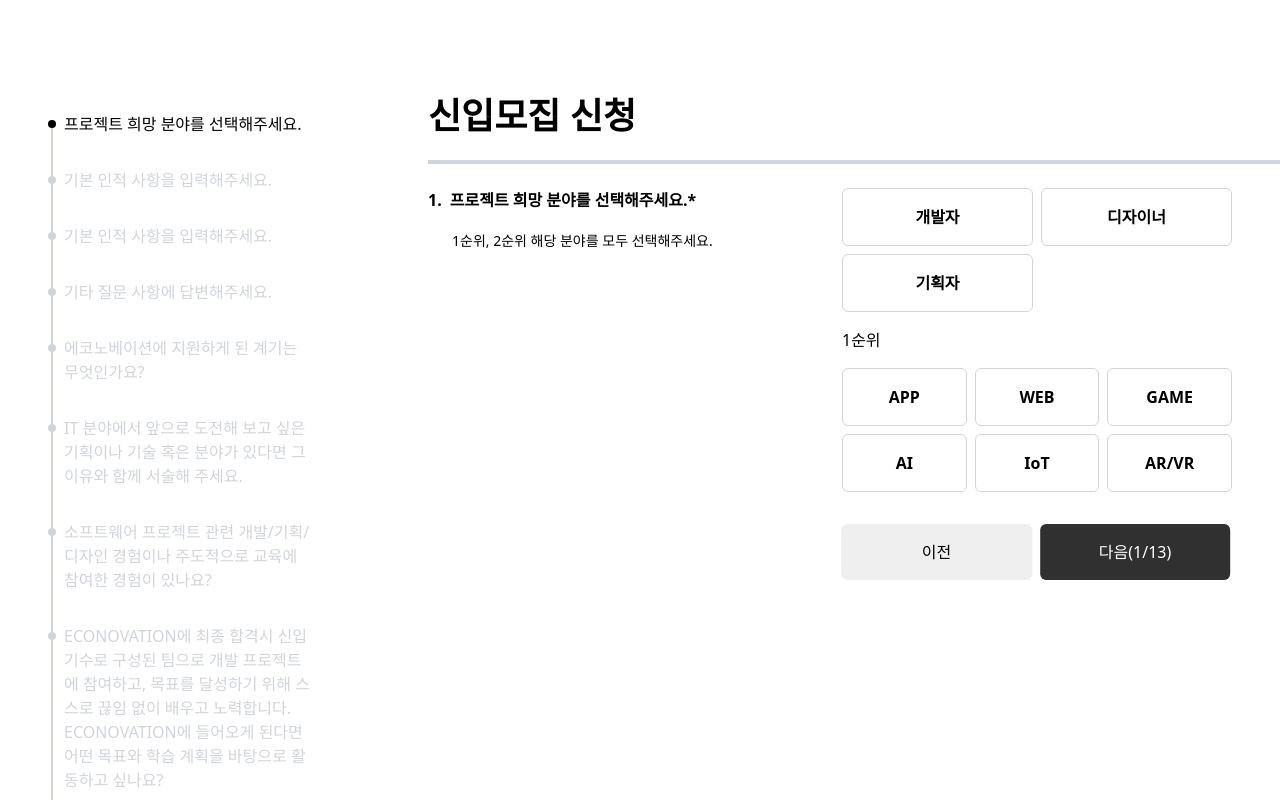
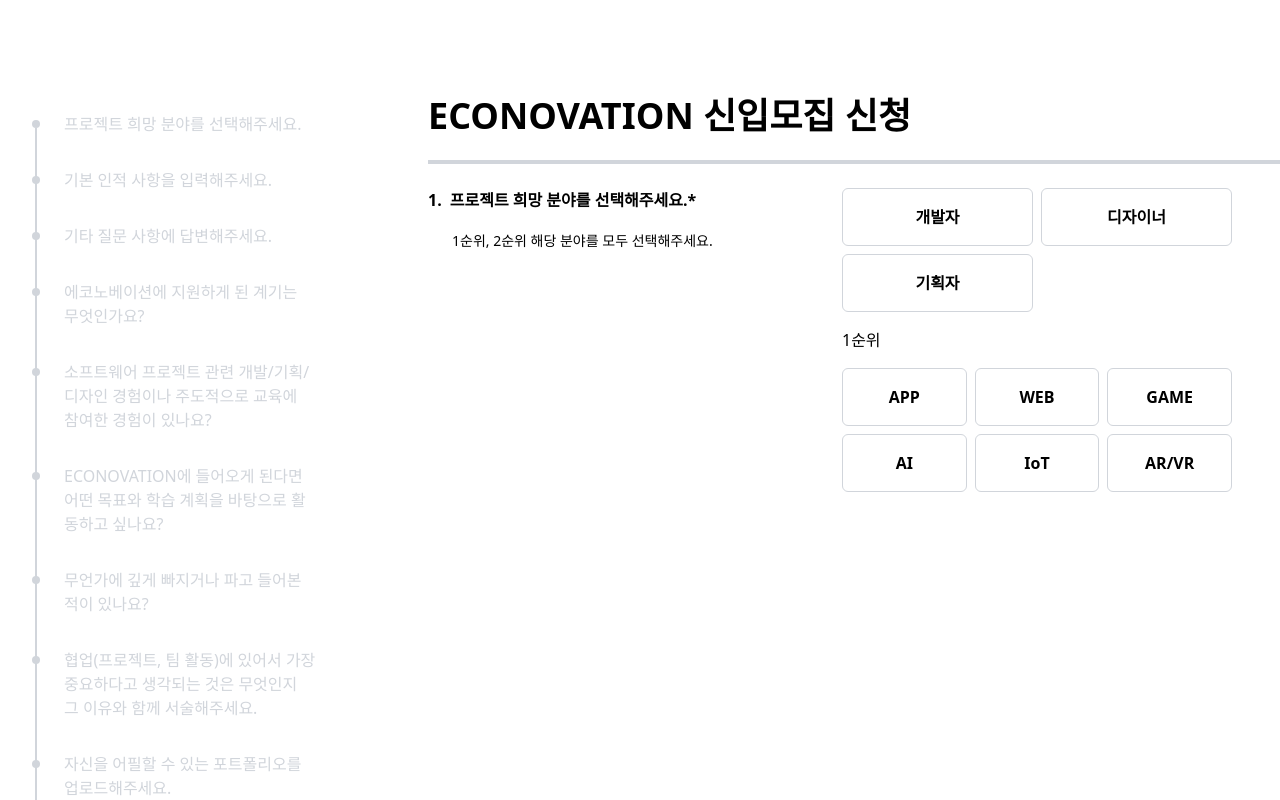
Before and after one commit to JNU-econovation/econo-recruit, a Next.js app in the folder frontend/: page /application/26 in a window 1280 px wide. Shown: the top 800 px of the page. Built offline with nearby package versions, Linux system fonts and the light colour scheme.

Commit message:
feat: add application design

```diff
--- a/frontend/app/application/[generation]/page.tsx
+++ b/frontend/app/application/[generation]/page.tsx
@@ -16,10 +16,7 @@
 
   return (
     <section className="flex gap-24 mt-24 min-w-[1280px]">
-      <ApplicationNavbar
-        className="flex-1"
-        applicationQuestions={applicationQuestions}
-      />
+      <ApplicationNavbar className="flex-1" generation={generation} />
       <ApplicationQuestion
         className="flex-[3_0_0]"
         applicationQuestions={applicationQuestions}
--- a/frontend/components/application/ApplicationLayout.component.tsx
+++ b/frontend/components/application/ApplicationLayout.component.tsx
@@ -2,6 +2,7 @@
 
 import { ApplicationQuestion } from "@/constants/application/type";
 import dynamic from "next/dynamic";
+import ApplicationTimelineLayout from "./ApplicationLayout/Timeline.component";
 
 const ApplicationHorizontalLayout = dynamic(
   () => import("./ApplicationLayout/Horizontal.componet"),
@@ -44,6 +45,7 @@
         applicationQuestion={applicationQuestion}
       />
     ),
+    timeline: <ApplicationTimelineLayout />,
   };
 
   return jsxNode[layout];
--- a/frontend/components/application/ApplicationLayout/Timeline.component.tsx
+++ b/frontend/components/application/ApplicationLayout/Timeline.component.tsx
@@ -1,5 +1,31 @@
+"use client";
+
+import { ApplicationTimeline } from "@/constants/application/type";
+import { useParams } from "next/navigation";
+import { FC } from "react";
+
+interface TimelineRowProps {
+  start_time: Date;
+  end_time: Date;
+}
+
+const TimelineRow: FC<TimelineRowProps> = ({ start_time, end_time }) => {
+  return <div></div>;
+};
+
 const ApplicationTimelineLayout = () => {
-  return <></>;
+  const params = useParams();
+  const data = require(`@/constants/application/${params.generation}.ts`);
+  const { disable_time, time, seperate } =
+    data.APPLICATION_TIMELINE as ApplicationTimeline;
+
+  return (
+    <div>
+      {time.map((time, index) => (
+        <div key={index}>{time.start_time.toUTCString()}</div>
+      ))}
+    </div>
+  );
 };
 
 export default ApplicationTimelineLayout;
--- a/frontend/components/application/ApplicationNavbar.component.tsx
+++ b/frontend/components/application/ApplicationNavbar.component.tsx
@@ -5,34 +5,37 @@
 import { FC } from "react";
 import classNames from "classnames";
 import Txt from "@/components/common/Txt.component";
-import { ApplicationQuestion } from "@/constants/application/type";
 
 interface ApplicationNavbarProps {
-  applicationQuestions: ApplicationQuestion[];
+  generation: string;
   className?: string;
 }
 
 const ApplicationNavbar: FC<ApplicationNavbarProps> = ({
-  applicationQuestions,
+  generation,
   className,
 }) => {
   const [applicationIndex, setApplicationIndex] = useAtom(applicationIndexAtom);
-  const APPLICATION = applicationQuestions;
+  const applicationNavbar = require(`@/constants/application/${generation}.ts`)
+    .APPLICATION_NAVBAR as {
+    id: number;
+    title: string;
+  }[];
 
   return (
     <nav className={classNames("pl-12 w-full h-full", className)}>
-      {applicationQuestions.map((question, index) => (
+      {applicationNavbar.map((navItem, index) => (
         <button
           className={"text-left p-4 relative"}
-          onClick={() => setApplicationIndex(index)}
-          key={question.id}
+          onClick={() => setApplicationIndex(navItem.id)}
+          key={navItem.id}
         >
           {/* 마지막 선은 그리지 않기 */}
-          {index !== APPLICATION.length - 1 && (
+          {index !== applicationNavbar.length - 1 && (
             <div
               className={classNames(
-                "absolute border-l-2 h-full left-[3px] top-8 -z-10",
-                applicationIndex - 1 >= index
+                "absolute border-l-2 h-full -left-[13px] top-8 -z-10",
+                applicationIndex > navItem.id
                   ? "border-black"
                   : "border-gray-300"
               )}
@@ -40,13 +43,13 @@
           )}
           <Txt
             className={classNames(
-              "relative transition-all before:h-2 before:w-2 before:rounded-full before:absolute before:translate-y-full before:-translate-x-4",
-              applicationIndex >= index
+              "relative transition-all before:h-2 before:w-2 before:rounded-full before:absolute before:translate-y-full before:-translate-x-8",
+              applicationIndex >= navItem.id
                 ? "before:bg-black text-black"
                 : "before:bg-gray-300 text-gray-300"
             )}
           >
-            {question.title}
+            {navItem.title}
           </Txt>
         </button>
       ))}
--- a/frontend/components/application/ApplicationQuestion.component.tsx
+++ b/frontend/components/application/ApplicationQuestion.component.tsx
@@ -24,10 +24,14 @@
   const applicationQuestion = applicationQuestions[applicationIndex];
 
   return (
-    <article className={classNames(className)}>
-      <Txt typography="h1">신입모집 신청</Txt>
-      <div className="my-6 h-1 bg-gray-300 w-full"></div>
-      {applicationLayout(applicationQuestion.direction, applicationQuestion)}
+    <article className={classNames("flex flex-col justify-between", className)}>
+      <div>
+        <Txt typography="h1" className="uppercase">
+          ECONOVATION 신입모집 신청
+        </Txt>
+        <div className="my-6 h-1 bg-gray-300 w-full"></div>
+        {applicationLayout(applicationQuestion.direction, applicationQuestion)}
+      </div>
       <div className="translate-x-[calc(100%+1.5rem)] w-[calc(50%-2.3rem)]">
         {applicationQuestions.length - 1 > applicationIndex ? (
           <ApplicationNextButton
--- a/frontend/constants/application/26.ts
+++ b/frontend/constants/application/26.ts
@@ -10,6 +10,7 @@
   ApplicationText,
   ApplicationTextarea,
   ApplicationTimeline,
+  ApplicationTimelineType,
 } from "./type";
 
 export const APPLICATION = [
@@ -370,14 +371,64 @@
   {
     id: 15,
     title: "면접 가능시간을 선택해주세요. (중복 선택 가능)",
-    direction: "horizontal",
+    direction: "timeline",
     require: false,
     nodes: [
       {
         type: "timeline",
         name: "timeline",
         require: true,
-      } as ApplicationTimeline,
+      } as ApplicationTimelineType,
     ],
   },
 ] as ApplicationQuestion[];
+
+export const APPLICATION_NAVBAR = [
+  { id: 1, title: "프로젝트 희망 분야를 선택해주세요." },
+  { id: 2, title: "기본 인적 사항을 입력해주세요." },
+  { id: 4, title: "기타 질문 사항에 답변해주세요." },
+  { id: 5, title: "에코노베이션에 지원하게 된 계기는 무엇인가요?" },
+  {
+    id: 6,
+    title:
+      "소프트웨어 프로젝트 관련 개발/기획/디자인 경험이나 주도적으로 교육에 참여한 경험이 있나요?",
+  },
+  {
+    id: 7,
+    title:
+      "ECONOVATION에 들어오게 된다면 어떤 목표와 학습 계획을 바탕으로 활동하고 싶나요?",
+  },
+  { id: 8, title: "무언가에 깊게 빠지거나 파고 들어본 적이 있나요?" },
+  {
+    id: 9,
+    title:
+      "협업(프로젝트, 팀 활동)에 있어서 가장 중요하다고 생각되는 것은 무엇인지 그 이유와 함께 서술해주세요. ",
+  },
+  { id: 10, title: "자신을 어필할 수 있는 포트폴리오를 업로드해주세요." },
+  { id: 11, title: "개인정보 수집에 관한 안내 및 개인정보 수집" },
+  { id: 12, title: "면접 가능시간을 선택해주세요. (중복 선택 가능)" },
+];
+
+export const APPLICATION_TIMELINE = {
+  seperate: 60,
+  time: [
+    {
+      start_time: new Date(2023, 3, 19, 10, 0, 0),
+      end_time: new Date(2023, 3, 19, 21, 0, 0),
+    },
+    {
+      start_time: new Date(2023, 3, 20, 10, 0, 0),
+      end_time: new Date(2023, 3, 20, 21, 0, 0),
+    },
+    {
+      start_time: new Date(2023, 3, 21, 10, 0, 0),
+      end_time: new Date(2023, 3, 21, 21, 0, 0),
+    },
+  ],
+  disable_time: [
+    {
+      start_time: new Date(2023, 3, 19, 10, 0, 0),
+      end_time: new Date(2023, 3, 19, 13, 0, 0),
+    },
+  ],
+} as ApplicationTimeline;
--- a/frontend/constants/application/type.d.ts
+++ b/frontend/constants/application/type.d.ts
@@ -6,7 +6,12 @@
   title?: string;
   subtitle?: string;
   require: boolean;
-  direction: "vertical" | "horizontal" | "booleanTextarea" | "radioForCheck";
+  direction:
+    | "vertical"
+    | "horizontal"
+    | "booleanTextarea"
+    | "radioForCheck"
+    | "timeline";
   nodes: ApplicationNode[] | ApplicationQuestion[];
 }
 
@@ -105,6 +110,18 @@
   value: string[];
 }
 
-export interface ApplicationTimeline extends ApplicationNodeBase {
+export interface ApplicationTimelineType extends ApplicationNodeBase {
   type: "timeline";
 }
+
+export interface ApplicationTimeline {
+  seperate: number;
+  time: {
+    start_time: Date;
+    end_time: Date;
+  }[];
+  disable_time: {
+    start_time: Date;
+    end_time: Date;
+  }[];
+}
```
Also changed, not shown: frontend/hooks/useApplicationIndexControll.hook.tsx (renamed from frontend/hooks/useApplicationIndexControll.hook.ts).
